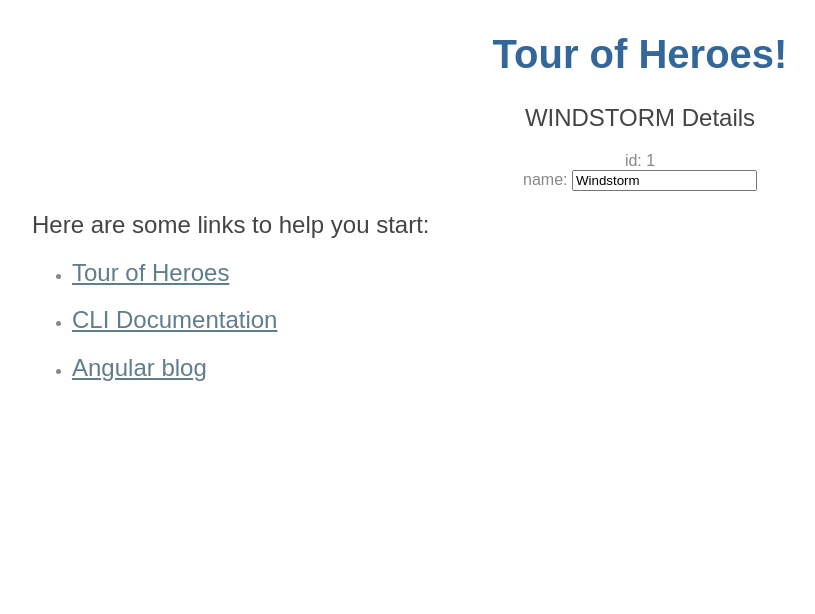
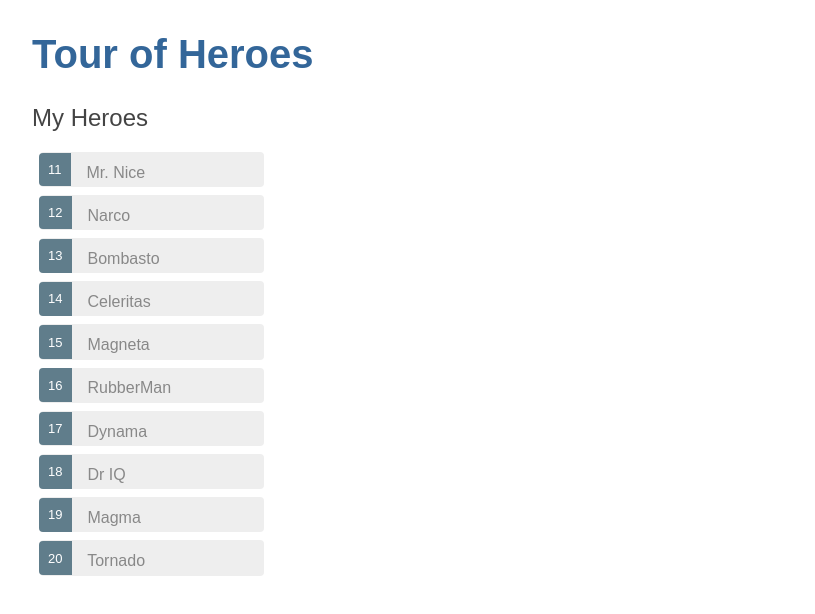
Before and after one commit to tolbier/angular-tour-of-heroes, an Angular app: page / in a window 1280 px wide. Shown: the top 614 px of the page, without its empty margins (0-815 px from the left). Built offline with nearby package versions, Linux system fonts and the light colour scheme.

Commit message:
4. Displaying a List

```diff
--- a/src/app/app.component.html
+++ b/src/app/app.component.html
@@ -1,20 +1,2 @@
-<!--The content below is only a placeholder and can be replaced.-->
-<div style="text-align:center">
-  <h1>
-    {{ title }}!
-  </h1>
-  <app-heroes></app-heroes>
-
-</div>
-<h2>Here are some links to help you start: </h2>
-<ul>
-  <li>
-    <h2><a target="_blank" rel="noopener" href="https://angular.io/tutorial">Tour of Heroes</a></h2>
-  </li>
-  <li>
-    <h2><a target="_blank" rel="noopener" href="https://github.com/angular/angular-cli/wiki">CLI Documentation</a></h2>
-  </li>
-  <li>
-    <h2><a target="_blank" rel="noopener" href="https://blog.angular.io/">Angular blog</a></h2>
-  </li>
-</ul>
+<h1>{{title}}</h1>
+<app-heroes></app-heroes>
--- a/src/app/heroes/heroes.component.css
+++ b/src/app/heroes/heroes.component.css
@@ -0,0 +1,48 @@
+/* HeroesComponent's private CSS styles */
+.selected {
+  background-color: #CFD8DC !important;
+  color: white;
+}
+.heroes {
+  margin: 0 0 2em 0;
+  list-style-type: none;
+  padding: 0;
+  width: 15em;
+}
+.heroes li {
+  cursor: pointer;
+  position: relative;
+  left: 0;
+  background-color: #EEE;
+  margin: .5em;
+  padding: .3em 0;
+  height: 1.6em;
+  border-radius: 4px;
+}
+.heroes li.selected:hover {
+  background-color: #BBD8DC !important;
+  color: white;
+}
+.heroes li:hover {
+  color: #607D8B;
+  background-color: #DDD;
+  left: .1em;
+}
+.heroes .text {
+  position: relative;
+  top: -3px;
+}
+.heroes .badge {
+  display: inline-block;
+  font-size: small;
+  color: white;
+  padding: 0.8em 0.7em 0 0.7em;
+  background-color: #607D8B;
+  line-height: 1em;
+  position: relative;
+  left: -1px;
+  top: -4px;
+  height: 1.8em;
+  margin-right: .8em;
+  border-radius: 4px 0 0 4px;
+}
--- a/src/app/heroes/heroes.component.html
+++ b/src/app/heroes/heroes.component.html
@@ -1,7 +1,20 @@
-<h2>{{ hero.name | uppercase }} Details</h2>
-<div><span>id: </span>{{hero.id}}</div>
-<div>
+<h2>My Heroes</h2>
+<ul class="heroes">
+  <li *ngFor="let hero of heroes"
+    [class.selected]="hero === selectedHero"
+    (click)="onSelect(hero)">
+    <span class="badge">{{hero.id}}</span> {{hero.name}}
+  </li>
+</ul>
+
+<div *ngIf="selectedHero">
+
+  <h2>{{ selectedHero.name | uppercase }} Details</h2>
+  <div><span>id: </span>{{selectedHero.id}}</div>
+  <div>
     <label>name:
-      <input [(ngModel)]="hero.name" placeholder="name">
+      <input [(ngModel)]="selectedHero.name" placeholder="name">
     </label>
+  </div>
+
 </div>
--- a/src/app/heroes/heroes.component.ts
+++ b/src/app/heroes/heroes.component.ts
@@ -1,18 +1,25 @@
 import { Component, OnInit } from '@angular/core';
 import { Hero } from '../hero';
+import { HEROES } from '../mock-heroes';
+
 @Component({
   selector: 'app-heroes',
   templateUrl: './heroes.component.html',
   styleUrls: ['./heroes.component.css']
 })
 export class HeroesComponent implements OnInit {
-  hero: Hero = {
-      id: 1,
-      name: 'Windstorm'
-    };
+
+  heroes = HEROES;
+
+  selectedHero: Hero;
+
+
   constructor() { }
 
   ngOnInit() {
   }
 
+  onSelect(hero: Hero): void {
+    this.selectedHero = hero;
+  }
 }
--- /dev/null
+++ b/src/app/mock-heroes.ts
@@ -0,0 +1,14 @@
+import { Hero } from './hero';
+
+export const HEROES: Hero[] = [
+  { id: 11, name: 'Mr. Nice' },
+  { id: 12, name: 'Narco' },
+  { id: 13, name: 'Bombasto' },
+  { id: 14, name: 'Celeritas' },
+  { id: 15, name: 'Magneta' },
+  { id: 16, name: 'RubberMan' },
+  { id: 17, name: 'Dynama' },
+  { id: 18, name: 'Dr IQ' },
+  { id: 19, name: 'Magma' },
+  { id: 20, name: 'Tornado' }
+];
```
